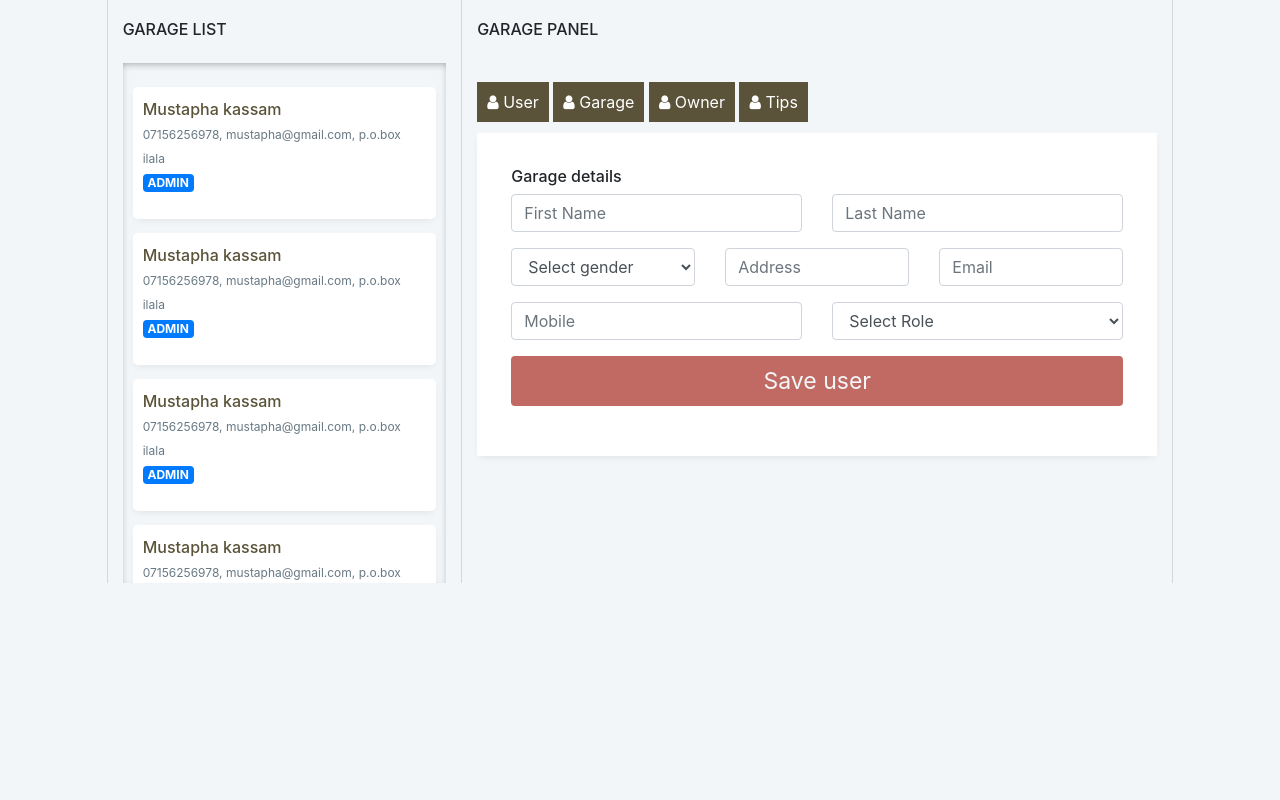
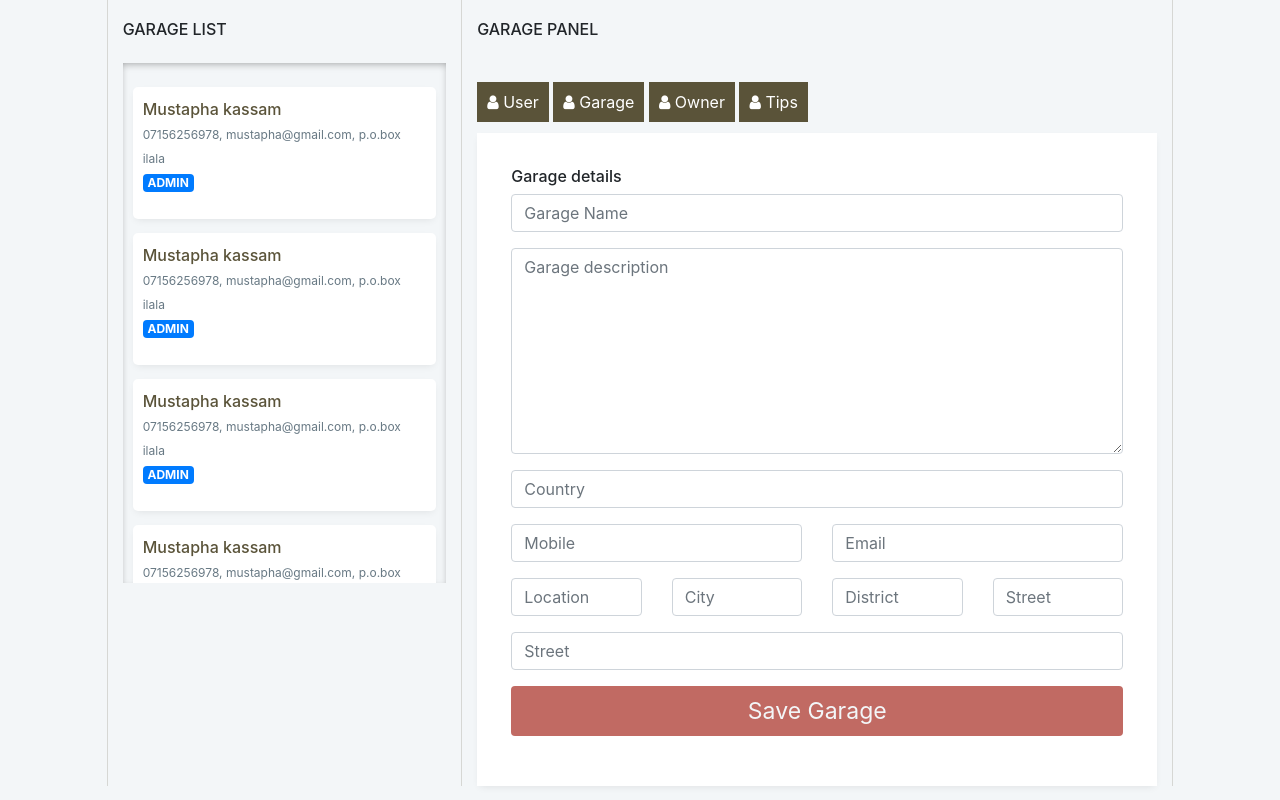
Before and after one commit to Gfrey70/Project, a CodeIgniter app: page /database/index.php/garage/panel in a window 1280 px wide. Run offline with CodeIgniter, Linux system fonts and the light colour scheme; some libraries are stand-ins or nearby versions.

Commit message:
page for garage dashboard

```diff
--- a/application/views/garage_dashboard.php
+++ b/application/views/garage_dashboard.php
@@ -92,45 +92,33 @@
             <div class="vl-panel-nav">
               <h6>GARAGE PANEL</h6>
               <ul>
-                <li><a href="#"><i class="fa fa-user"></i> User</a> </li>
-                <li><a href="#"><i class="fa fa-user"></i> Garage</a> </li>
-                <li><a href="#"><i class="fa fa-user"></i> Owner</a></li>
-                <li><a href="#"><i class="fa fa-user"></i> Tips</a> </li>
+                <li><a href="<?php echo base_url('index.php/user/panel');?>"><i class="fa fa-user"></i> User</a> </li>
+                <li><a href="<?php echo base_url('index.php/garage/panel');?>"><i class="fa fa-user"></i> Garage</a> </li>
+                <li><a href="<?php echo base_url('index.php/garage/ownerpanel');?>"><i class="fa fa-user"></i> Owner</a></li>
+                <li><a href="<?php echo base_url('index.php/tips/panel');?>"><i class="fa fa-user"></i> Tips</a> </li>
               </ul>
             </div>
             <div class="vl-panel-body">
               <h6>Garage details</h6>
               <form class="" action="index.html" method="post">
                 <div class="row">
-                  <div class="col-md-6">
+                  <div class="col-md-12">
                     <div class="form-group">
-                      <input placeholder="First Name" class="form-control" type="text" name="" value="">
-                    </div>
-                  </div>
-                  <div class="col-md-6">
-                    <div class="form-group">
-                      <input placeholder="Last Name" class="form-control" type="text" name="" value="">
+                      <input placeholder="Garage Name" class="form-control" type="text" name="" value="">
                     </div>
                   </div>
                 </div>
                 <div class="row">
-                  <div class="col-md-4">
+                  <div class="col-md-12">
                     <div class="form-group">
-                      <select class="form-control" name="">
-                        <option value="" selected disabled>Select gender</option>
-                        <option value="male">Male</option>
-                        <option value="female">Female</option>
-                      </select>
+                      <textarea placeholder="Garage description" name="name" rows="8" cols="80" class="form-control"></textarea>
                     </div>
                   </div>
-                  <div class="col-md-4">
+                </div>
+                <div class="row">
+                  <div class="col-md-12">
                     <div class="form-group">
-                      <input placeholder="Address" class="form-control" type="text" name="" value="">
-                    </div>
-                  </div>
-                  <div class="col-md-4">
-                    <div class="form-group">
-                      <input placeholder="Email" class="form-control" type="text" name="" value="">
+                      <input placeholder="Country" class="form-control" type="text" name="" value="">
                     </div>
                   </div>
                 </div>
@@ -142,16 +130,41 @@
                   </div>
                   <div class="col-md-6">
                     <div class="form-group">
-                      <select class="form-control" name="">
-                        <option value="" selected disabled>Select Role</option>
-                        <option value="admin">Admin</option>
-                        <option value="owner">Female</option>
-                      </select>
+                      <input placeholder="Email" class="form-control" type="text" name="" value="">
+                    </div>
+                  </div>
+                </div>
+                <div class="row">
+                  <div class="col-md-3">
+                    <div class="form-group">
+                      <input placeholder="Location" class="form-control" type="text" name="" value="">
+                    </div>
+                  </div>
+                  <div class="col-md-3">
+                    <div class="form-group">
+                      <input placeholder="City" class="form-control" type="text" name="" value="">
+                    </div>
+                  </div>
+                  <div class="col-md-3">
+                    <div class="form-group">
+                      <input placeholder="District" class="form-control" type="text" name="" value="">
+                    </div>
+                  </div>
+                  <div class="col-md-3">
+                    <div class="form-group">
+                      <input placeholder="Street" class="form-control" type="text" name="" value="">
+                    </div>
+                  </div>
+                </div>
+                <div class="row">
+                  <div class="col-md-12">
+                    <div class="form-group">
+                      <input placeholder="Street" class="form-control" type="text" name="" value="">
                     </div>
                   </div>
                 </div>
                 <div class="form-group">
-                  <button type="submit" name="button" class="form-control vl-btn-login vl-wt-clr">Save user</button>
+                  <button type="submit" name="button" class="form-control vl-btn-login vl-wt-clr">Save Garage</button>
                 </div>
               </form>
             </div>
```
Also changed, not shown: application/views/user_dashboard.php (+4 -4 lines).
